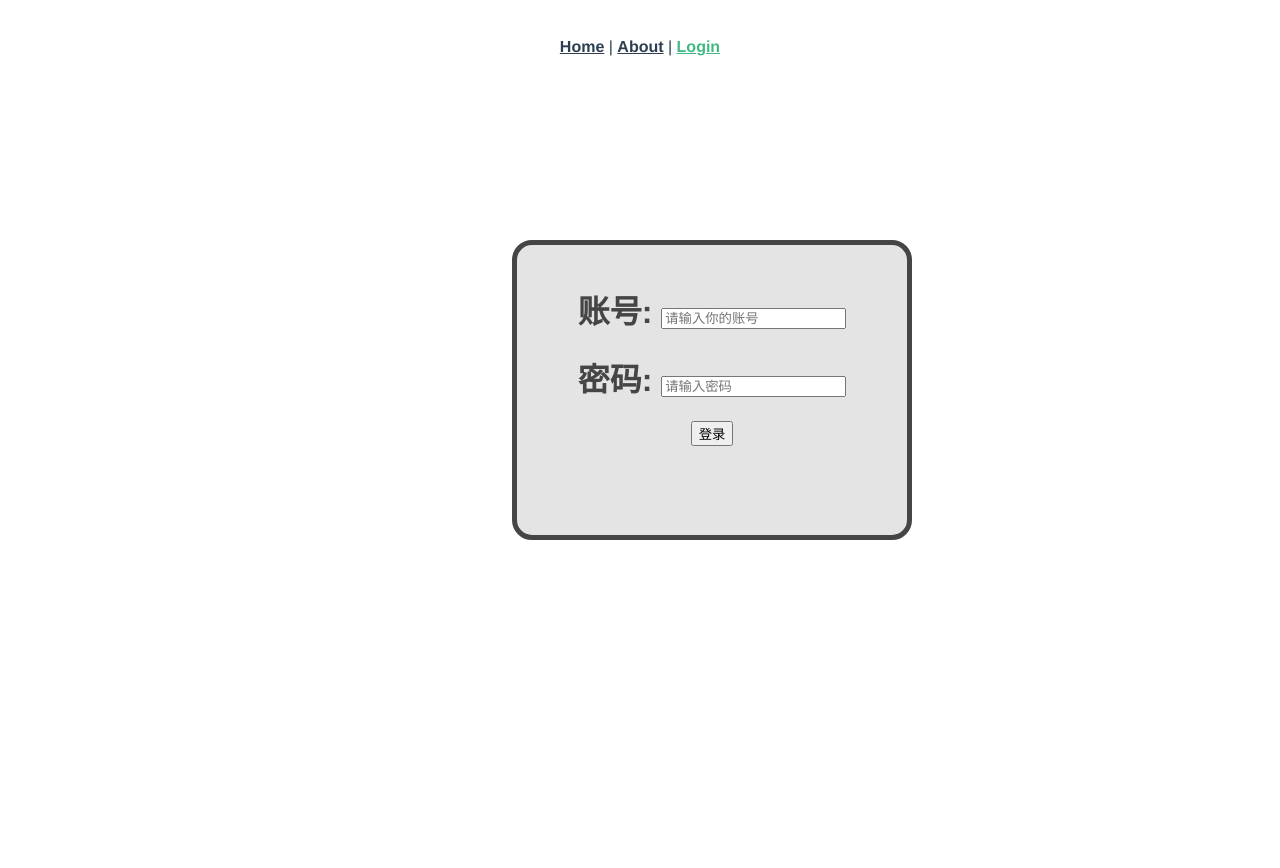
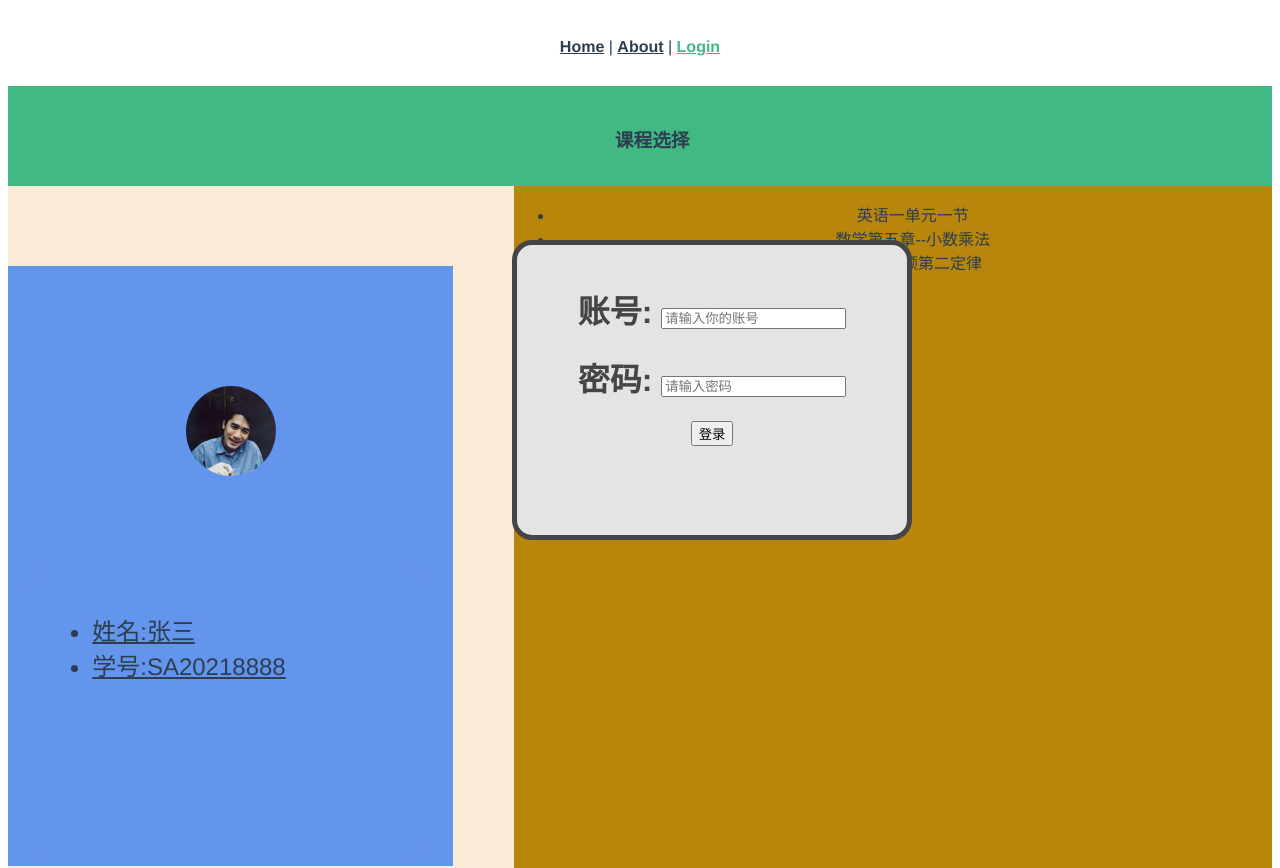
Before and after one commit to Nesjexxa/CLASSFront, a Vue app in the folder class_front_end/: page /login in a window 1280 px wide. Shown: the top 868 px of the page. Before the commit the page ends 800 px from the top, so only its background shows below. Built offline with nearby package versions, Linux system fonts and the light colour scheme.

Commit message:
添加了学生端登陆后显示的页面

```diff
--- /dev/null
+++ b/class_front_end/src/components/studentEnd/head.vue
@@ -0,0 +1,26 @@
+<template>
+<div id = 'studentHead' class = "head">
+  <h3 id='headtext'>课程选择</h3>
+</div>
+</template>
+
+<script>
+export default {
+  name: 'head'
+}
+</script>
+
+<style scoped>
+#headtext{
+  position: absolute;
+  top: 20%;
+  left: 48%;
+}
+.head{
+  position: relative;
+  text-align: center;
+  height: 100px;
+  width: 100%;
+  background-color: #42b983;
+}
+</style>
--- /dev/null
+++ b/class_front_end/src/components/studentEnd/indexLeftInfoBar.vue
@@ -0,0 +1,60 @@
+<template>
+<div id="leftInfoBar" class="leftInfoBar">
+    <img src='../../assets/headimg.png' class="headImag">
+  <div id="info" class="info">
+    <ul>
+      <li>姓名:{{name}}</li>
+      <li>学号:{{stuID}}</li>
+    </ul>
+</div>
+</div>
+</template>
+
+<script>
+export default {
+  name: 'indexLeftInfoBar',
+  data () {
+    return {
+      name: '张三',
+      stuID: 'SA20218888'
+    }
+  }
+}
+</script>
+
+<style scoped>
+.leftInfoBar{
+  position: relative;
+  top: 10%;
+  left: 0%;
+  width: 88%;
+  height:600px;
+  background-color: cornflowerblue;
+}
+.headImag{
+  position: absolute;
+  left:40%;
+  top: 20%;
+  height: 90px;
+  width: 90px;
+  border-radius: 50%;
+  overflow: hidden;
+}
+.info{
+  text-decoration: underline;
+  text-align: left;
+  font-size: 24px;
+  border:solid 2px cornflowerblue;
+  border-radius:20px;
+  -moz-border-radius:20px;
+  padding:20px;
+  margin:0 auto auto auto;
+  width:80%;
+  height:250px;
+  clear:both;
+  background-color: cornflowerblue;
+  position:absolute;
+  left:5%;
+  top:50%;
+}
+</style>
--- /dev/null
+++ b/class_front_end/src/components/studentEnd/studentCourseView.vue
@@ -0,0 +1,31 @@
+<template>
+<div id="studentCourseView" class="studentCourseView">
+  <ul>
+    <li v-for="item in courses" v-bind:key="item">
+      <label>{{item}}</label>
+    </li>
+  </ul>
+</div>
+</template>
+
+<script>
+export default {
+  name: 'studentCourseView',
+  data () {
+    return {
+      courses: ['英语一单元一节', '数学第五章--小数乘法', '物理--牛顿第二定律']
+    }
+  }
+}
+</script>
+
+<style scoped>
+studentCourseView{
+  text-align: left;
+  position: absolute;
+  top:10%;
+  background-color: darkgoldenrod;
+  width:100%;
+  height:800px;
+}
+</style>
--- /dev/null
+++ b/class_front_end/src/components/studentEnd/studentIndex.vue
@@ -0,0 +1,53 @@
+<template>
+<div id="indexTop" class="indexTop">
+<HEAD></HEAD>
+</div>
+<div id="indexUnder" class="indexUnder">
+  <div id="indexLeft" class="indexLeft">
+    <indexLeftInfoBar></indexLeftInfoBar>
+  </div>
+  <div id="indexRight" class="indexRight">
+      <studentCourseView></studentCourseView>
+  </div>
+</div>
+</template>
+
+<script>
+import HEAD from './head.vue'
+import indexLeftInfoBar from '@/components/studentEnd/indexLeftInfoBar'
+import studentCourseView from '@/components/studentEnd/studentCourseView'
+export default {
+  name: 'studentIndex',
+  components: {
+    HEAD,
+    indexLeftInfoBar,
+    studentCourseView
+  }
+}
+</script>
+
+<style scoped>
+.indexTop{
+  position: relative;
+  height: 100px;
+}
+.indexUnder{
+  position: relative;
+}
+.indexLeft{
+  left: 0;
+  position:absolute;
+  width:40%;
+  height: 800px;
+  float: left;
+  background-color: antiquewhite;
+}
+.indexRight{
+  background-color: darkgoldenrod;
+  position:absolute;
+  left: 40%;
+  width:60%;
+  height: 800px;
+  float: right;
+}
+</style>
--- a/class_front_end/src/views/About.vue
+++ b/class_front_end/src/views/About.vue
@@ -1,5 +1,15 @@
 <template>
-  <div class="about">
-    <h1>This is an about page</h1>
-  </div>
+  <studentIndex></studentIndex>
 </template>
+
+<script lang="ts">
+import { defineComponent } from 'vue'
+import studentIndex from '@/components/studentEnd/studentIndex'
+
+export default defineComponent({
+  name: 'Home',
+  components: {
+    studentIndex
+  }
+})
+</script>
--- a/class_front_end/src/views/Login.vue
+++ b/class_front_end/src/views/Login.vue
@@ -1,4 +1,7 @@
 <template>
+  <div>
+    <studentIndex></studentIndex>
+  </div>
   <div  style="background-color: #454545; width:100%;height:100%">
 <div id='login' class="whole">
   <h1 >账号: <input name="userId" id="userId" type="text" placeholder="请输入你的账号"></h1>
@@ -11,6 +14,7 @@
 <script>
 // defineComponent最重要的是：在TypeScript下，给予了组件 正确的参数类型推断 。
 import { defineComponent } from 'vue'
+import studentIndex from '@/components/studentEnd/studentIndex'
 
 export default defineComponent({
   name: 'L',
@@ -23,6 +27,9 @@ export default defineComponent({
     match_Pwd () {
       return (-1)
     }
+  },
+  components: {
+    studentIndex
   }
 })
 </script>
```
Also changed, not shown: class_front_end/src/assets/headimg.png (added).
